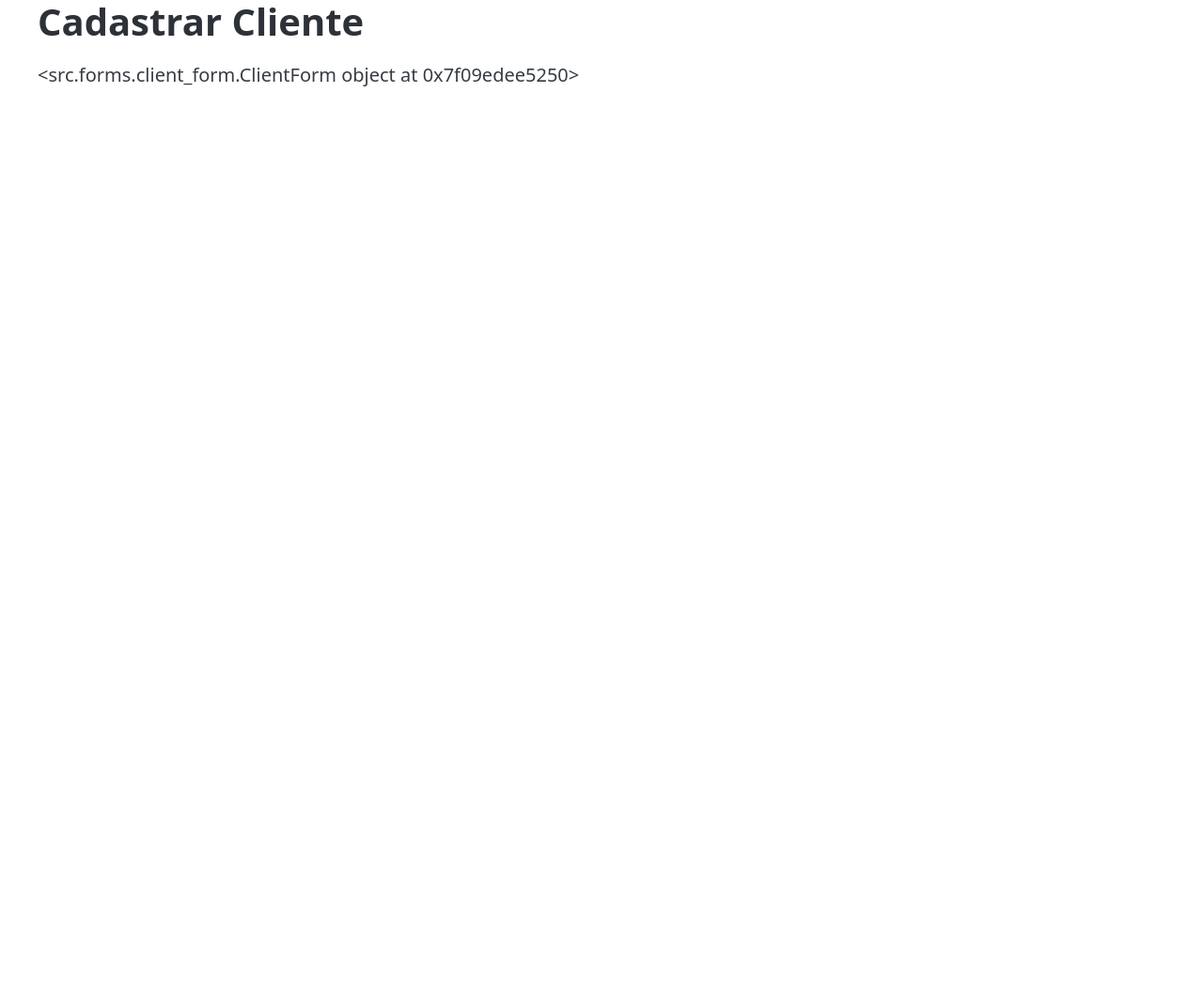
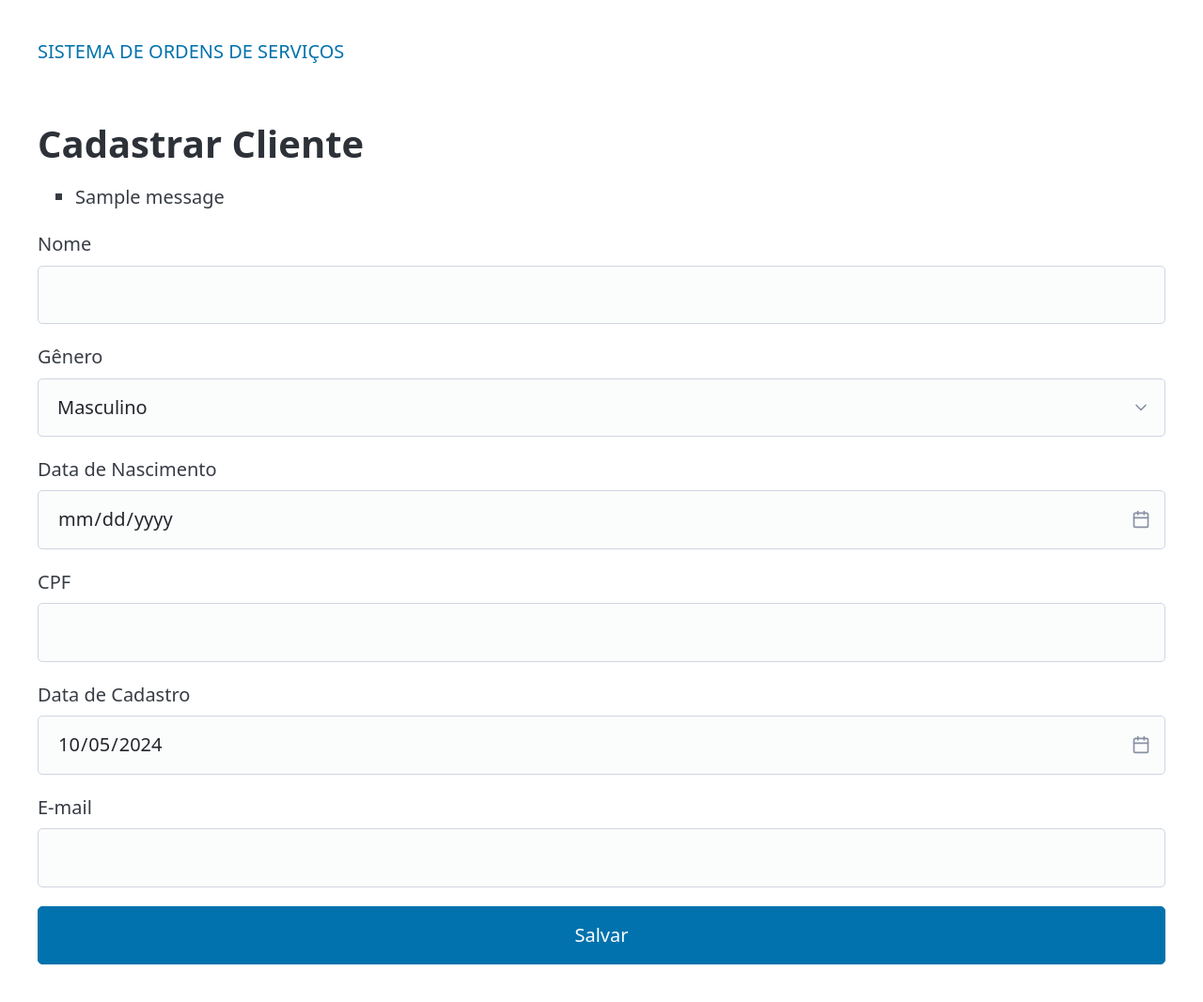
Before and after one commit to NinjaBitroom/sistema_ordens_servicos, a Flask app: page /client/create in a window 1280 px wide. Shown: the whole page at 94% size. Before the commit the page ends 92 px from the top, so only its background shows below. Run offline with Flask 3, Linux system fonts and the light colour scheme; one stand-in notice (Sample message) is shown; some libraries are stand-ins or nearby versions.

Commit message:
feat: add a form to sign up clients

```diff
--- a/src/forms/client_form.py
+++ b/src/forms/client_form.py
@@ -1,7 +1,13 @@
 from datetime import datetime
 
 from flask_wtf import FlaskForm
-from wtforms import DateField, DateTimeField, SelectField, StringField, EmailField
+from wtforms import (
+    DateField,
+    EmailField,
+    SelectField,
+    StringField,
+    SubmitField,
+)
 from wtforms.validators import DataRequired
 
 
@@ -14,7 +20,8 @@ class ClientForm(FlaskForm):
     )
     birth_date = DateField("Data de Nascimento", validators=[DataRequired()])
     cpf = StringField("CPF", validators=[DataRequired()])
-    registration_date = DateTimeField(
+    registration_date = DateField(
         "Data de Cadastro", validators=[DataRequired()], default=datetime.now
     )
     email = EmailField("E-mail", validators=[DataRequired()])
+    submit = SubmitField("Salvar")
--- a/src/templates/base.html
+++ b/src/templates/base.html
@@ -13,9 +13,16 @@
     {% endblock head %}
   </head>
   <body>
-    <div class="container">
+    <header class="container">
+      <nav>
+        <ul>
+          <li><a href="{{ url_for('root.index') }}">SISTEMA DE ORDENS DE SERVIÇOS</a></li>
+        </ul>
+      </nav>
+    </header>
+    <main class="container">
       {% block content %}
       {% endblock content %}
-    </div>
+    </main>
   </body>
 </html>
--- a/src/templates/client/create.html
+++ b/src/templates/client/create.html
@@ -1,5 +1,29 @@
 {% extends "base.html" %}
 {% block content %}
   <h1>Cadastrar Cliente</h1>
-  {{ form }}
+  {% with messages = get_flashed_messages() %}
+    {% if messages %}
+      <ul>
+        {% for message in messages %}
+          <li>{{ message }}</li>
+        {% endfor %}
+      </ul>
+    {% endif %}
+  {% endwith %}
+  <form action="{{ url_for('client.create') }}" method="post">
+    {{ form.csrf_token }}
+    {{ form.name.label }}
+    {{ form.name }}
+    {{ form.gender.label }}
+    {{ form.gender }}
+    {{ form.birth_date.label }}
+    {{ form.birth_date }}
+    {{ form.cpf.label }}
+    {{ form.cpf }}
+    {{ form.registration_date.label }}
+    {{ form.registration_date }}
+    {{ form.email.label }}
+    {{ form.email }}
+    {{ form.submit }}
+  </form>
 {% endblock content %}
--- a/src/views/client_views.py
+++ b/src/views/client_views.py
@@ -1,6 +1,6 @@
 from typing import Any
 
-from flask import render_template
+from flask import render_template, flash
 from flask.views import MethodView
 
 from src.forms.client_form import ClientForm
@@ -10,10 +10,15 @@ class ClientCreateView(MethodView):
     methods = ["GET", "POST"]
 
     def __init__(self) -> None:
-        self.form = ClientForm()
+        self.form: ClientForm = ClientForm()
 
     def get(self) -> Any:
         return render_template("client/create.html", form=self.form)
 
     def post(self) -> Any:
-        pass
+        if self.form.validate_on_submit():
+            return "Success"
+        for field, errors in self.form.errors.items():
+            for error in errors:
+                flash(f"{field}: {error}")
+        return render_template("client/create.html", form=self.form)
```
